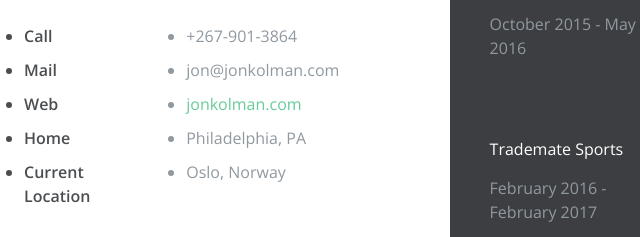
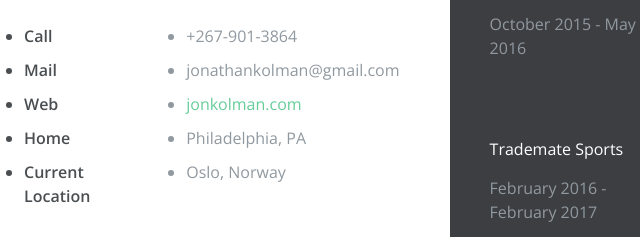
Before and after one commit to jkol36/jonkolman.com, a website: page views/index.html in a window 1280 px wide. Shown: the part 442-679 px from the top of the page, 64-704 px from the left. Drawn offline with nearby package versions, Linux system fonts and the light colour scheme; files that its build step writes are made by us from their sources.

Commit message:
changed email address

```diff
--- a/views/index.html
+++ b/views/index.html
@@ -64,7 +64,7 @@
           </ul>
           <ul class="list-content ">
             <li>+267-901-3864</li> <!-- YOUR PHONE NUMBER  -->
-            <li>jon@jonkolman.com</li> <!-- YOUR EMAIL -->
+            <li>jonathankolman@gmail.com</li> <!-- YOUR EMAIL -->
             <li><a href="#">jonkolman.com</a></li> <!-- YOUR WEBSITE  -->
             <li>Philadelphia, PA</li> <!-- YOUR STATE AND
   COUNTRY  -->
```
